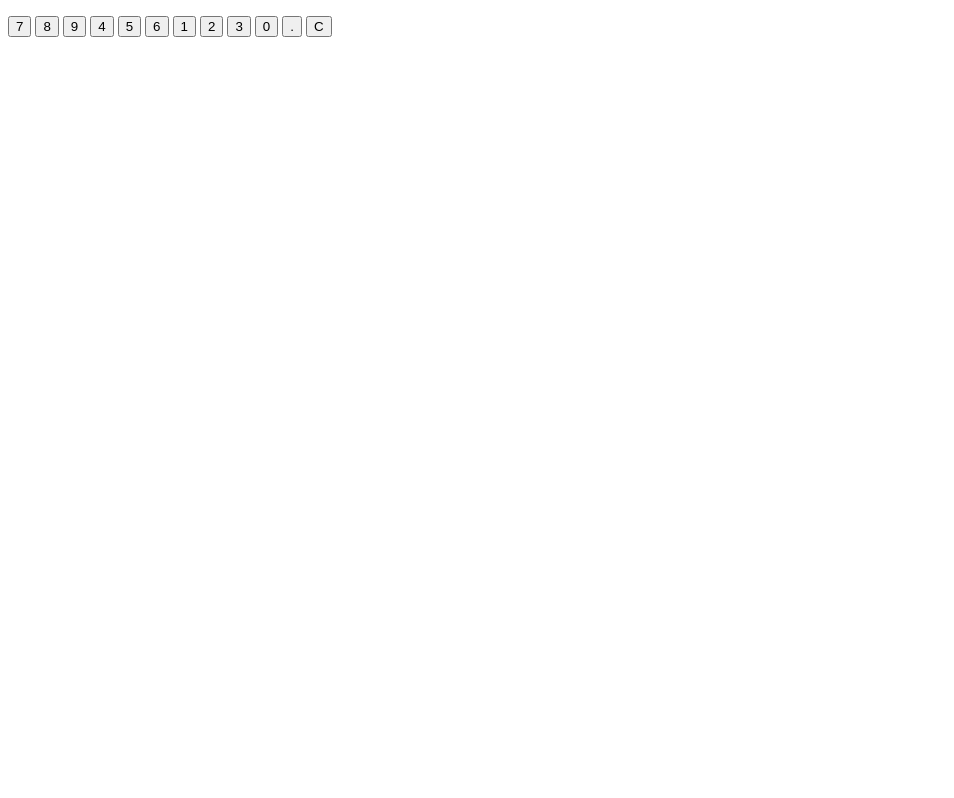
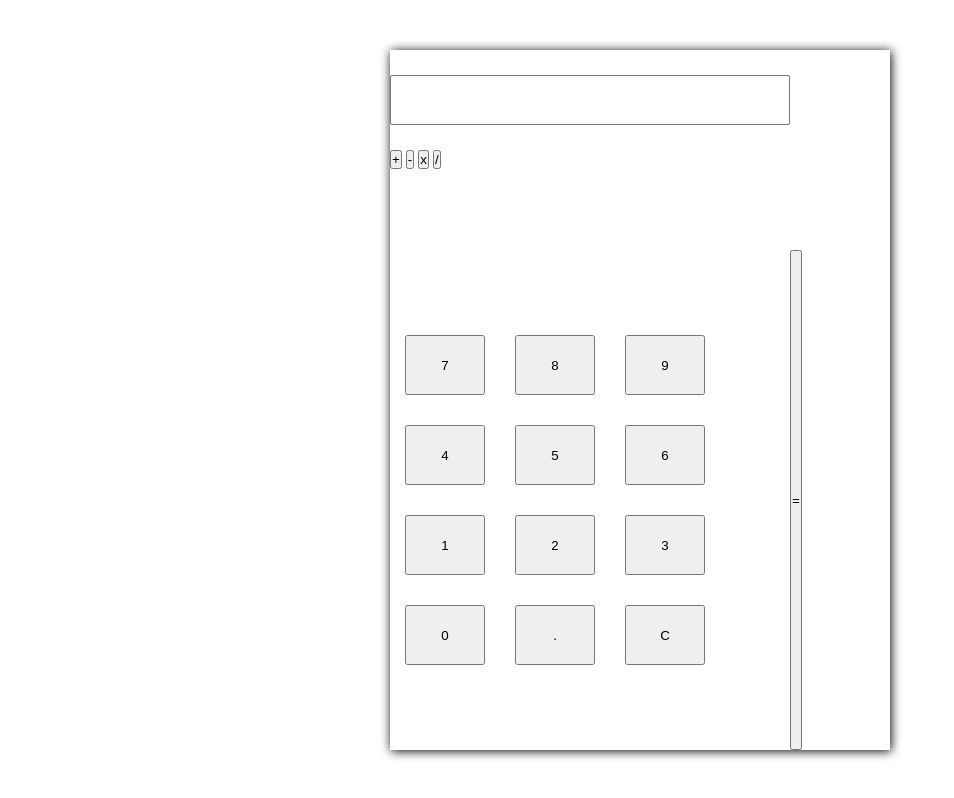
Before and after one commit to PabloGoulartn/Calculadora, a plain HTML site: page index.html in a window 1280 px wide. Shown: the whole page, without its empty margins (0-954 px from the left). Drawn offline with Linux system fonts and the light colour scheme.

Commit message:
Mudança no come da classes do HTML

```diff
--- /dev/null
+++ b/CSS/base.css
@@ -0,0 +1,78 @@
+*
+{
+    box-sizing: border-box;
+    margin: 0;
+    padding: 0;
+}
+
+main
+{
+    height: 100vh;
+    display: flex;
+    align-items: center;
+    justify-content: center;
+}
+
+.calculator-container
+{
+    width: 500px;
+    height: 700px;
+    background-color: white;
+    box-shadow: 1px 1px 10px black;
+
+    display: grid;
+    grid-template-columns: 400px 100px;
+    grid-template-rows: 100px 100px 500px;
+    align-items: center;
+    justify-content: center;
+}
+
+.display-section
+{
+    grid-column: 1;
+    width: 100%;
+    height: 50px;
+}
+
+.input-display
+{
+    width: 100%;
+    height: 100%;
+}
+
+.numeric-buttons
+{
+    grid-column: 1;
+    grid-row: 3;
+    width: 350px;
+    display: flex;
+    flex-wrap: wrap;
+}
+.operation-buttons
+{
+    grid-column: 1;
+    grid-row: 2;
+    width: 100%;
+    height: 100%;
+}
+.btn
+{
+    width: 80px;
+    height: 60px;
+    margin: 15px;
+}
+
+aside
+{
+    grid-column: 2;
+    grid-row: 3;
+    height: 100%;
+    width: 100%;
+    display: flex;
+    justify-content: left;
+}
+
+.equal-button
+{
+    float: right;
+}
--- /dev/null
+++ b/CSS/reset.css
@@ -0,0 +1,48 @@
+/* http://meyerweb.com/eric/tools/css/reset/
+   v2.0 | 20110126
+   License: none (public domain)
+*/
+
+html, body, div, span, applet, object, iframe,
+h1, h2, h3, h4, h5, h6, p, blockquote, pre,
+a, abbr, acronym, address, big, cite, code,
+del, dfn, em, img, ins, kbd, q, s, samp,
+small, strike, strong, sub, sup, tt, var,
+b, u, i, center,
+dl, dt, dd, ol, ul, li,
+fieldset, form, label, legend,
+table, caption, tbody, tfoot, thead, tr, th, td,
+article, aside, canvas, details, embed,
+figure, figcaption, footer, header, hgroup,
+menu, nav, output, ruby, section, summary,
+time, mark, audio, video {
+    margin: 0;
+    padding: 0;
+    border: 0;
+    font-size: 100%;
+    font: inherit;
+    vertical-align: baseline;
+}
+/* HTML5 display-role reset for older browsers */
+article, aside, details, figcaption, figure,
+footer, header, hgroup, menu, nav, section {
+    display: block;
+}
+body {
+    line-height: 1;
+}
+ol, ul {
+    list-style: none;
+}
+blockquote, q {
+    quotes: none;
+}
+blockquote:before, blockquote:after,
+q:before, q:after {
+    content: '';
+    content: none;
+}
+table {
+    border-collapse: collapse;
+    border-spacing: 0;
+}
--- a/JS/base.js
+++ b/JS/base.js
@@ -10,5 +10,5 @@ buttons.forEach(function(button)
 
 function showButton(buttonText)
 {
-    document.querySelector('p').innerHTML += buttonText;
+    document.querySelector('input').value += buttonText;
 }
--- a/index.html
+++ b/index.html
@@ -4,24 +4,42 @@
     <meta charset="UTF-8">
     <meta name="viewport" content="width=device-width, initial-scale=1.0">
     <title>Calculadora</title>
+    <link rel="stylesheet" href="CSS/reset.css">
+    <link rel="stylesheet" href="CSS/base.css">
 </head>
 <body>
     <main>
-        <p></p>
-        <section>
-            <button type="button">7</button>
-            <button type="button">8</button>
-            <button type="button">9</button>
-            <button type="button">4</button>
-            <button type="button">5</button>
-            <button type="button">6</button>
-            <button type="button">1</button>
-            <button type="button">2</button>
-            <button type="button">3</button>
-            <button type="button">0</button>
-            <button type="button">.</button>
-            <button type="button">C</button>
-        </section>
+        <div class="calculator-container">
+            <section class="display-section">
+                <input type="text" name="" class="input-display">
+            </section>
+
+            <section class="operation-buttons">
+                <button type="button" class="btn-sign">+</button>
+                <button type="button" class="btn-sign">-</button>
+                <button type="button" class="btn-sign">x</button>
+                <button type="button" class="btn-sign">/</button>
+            </section>
+
+            <section class="numeric-buttons">
+                <button type="button" class="btn">7</button>
+                <button type="button" class="btn">8</button>
+                <button type="button" class="btn">9</button>
+                <button type="button" class="btn">4</button>
+                <button type="button" class="btn">5</button>
+                <button type="button" class="btn">6</button>
+                <button type="button" class="btn">1</button>
+                <button type="button" class="btn">2</button>
+                <button type="button" class="btn">3</button>
+                <button type="button" class="btn">0</button>
+                <button type="button" class="btn">.</button>
+                <button type="button" class="btn">C</button>
+            </section>
+
+            <aside>
+                <button type="button" class="equal-button">=</button>
+            </aside>
+        </div>
     </main>
     <script src="JS/base.js"></script>
 </body>
```
